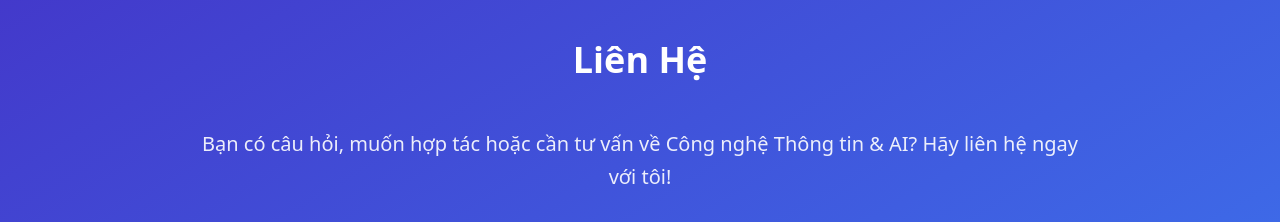
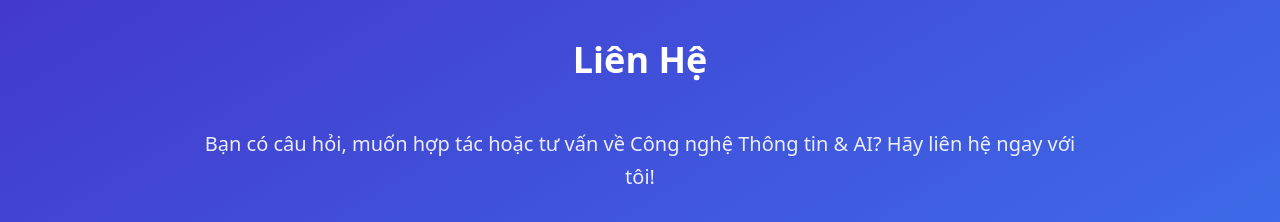
Before and after one commit to hongdiamond/nguyenhongdiamond, a plain HTML site: page index.html in a window 1280 px wide. Shown: the part 3520-3742 px from the top of the page. Drawn offline with nearby package versions, Linux system fonts and the light colour scheme.

Commit message:
Update index.html

```diff
--- a/index.html
+++ b/index.html
@@ -214,7 +214,7 @@
         <div class="max-w-4xl mx-auto text-center">
             <h2 class="text-4xl font-bold mb-12">Liên Hệ</h2>
             <p class="text-xl leading-relaxed mb-8 opacity-90">
-                Bạn có câu hỏi, muốn hợp tác hoặc cần tư vấn về Công nghệ Thông tin & AI? Hãy liên hệ ngay với tôi!
+                Bạn có câu hỏi, muốn hợp tác hoặc tư vấn về Công nghệ Thông tin & AI? Hãy liên hệ ngay với tôi!
             </p>
 
             <div class="grid md:grid-cols-2 gap-10 text-left">
```
